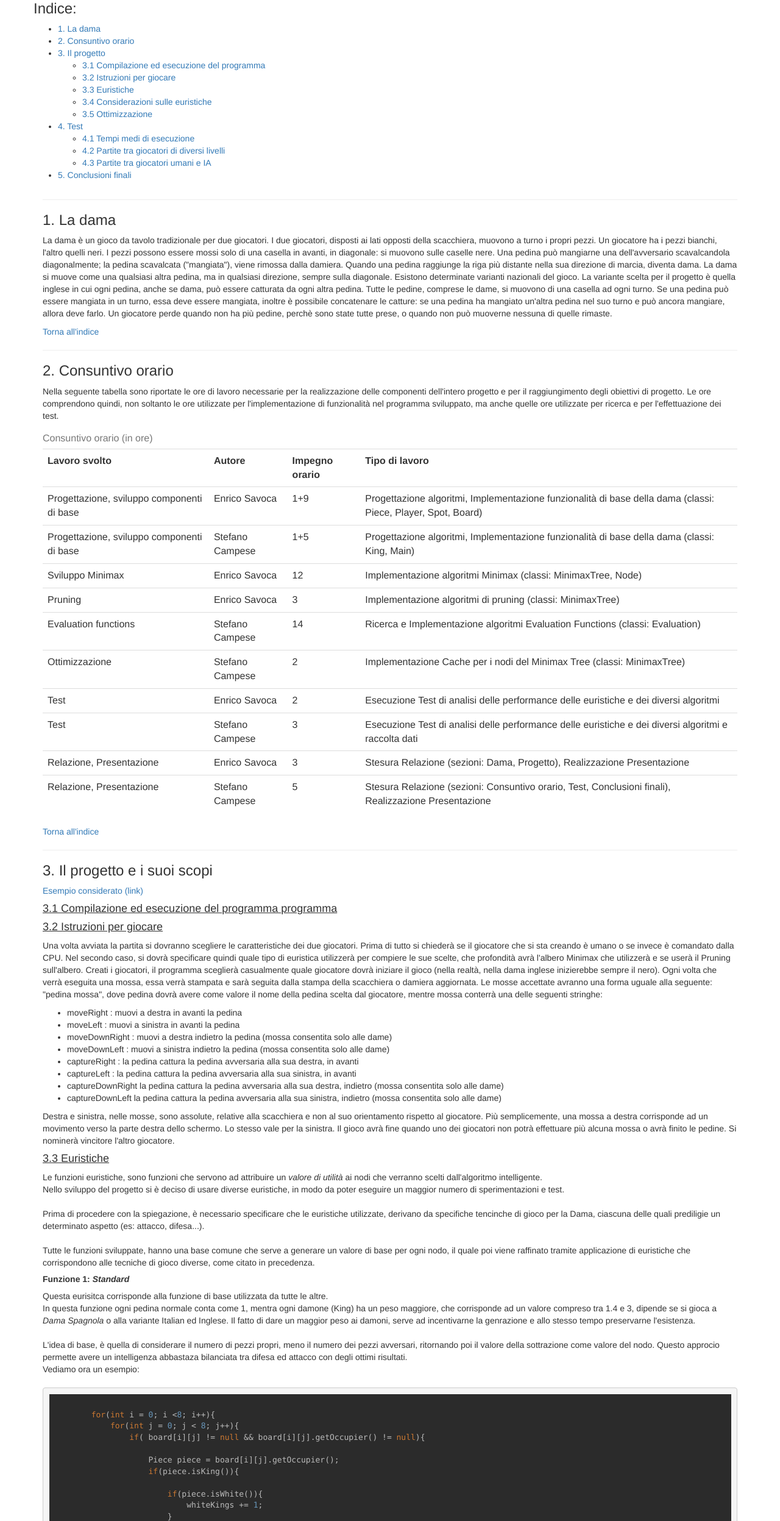
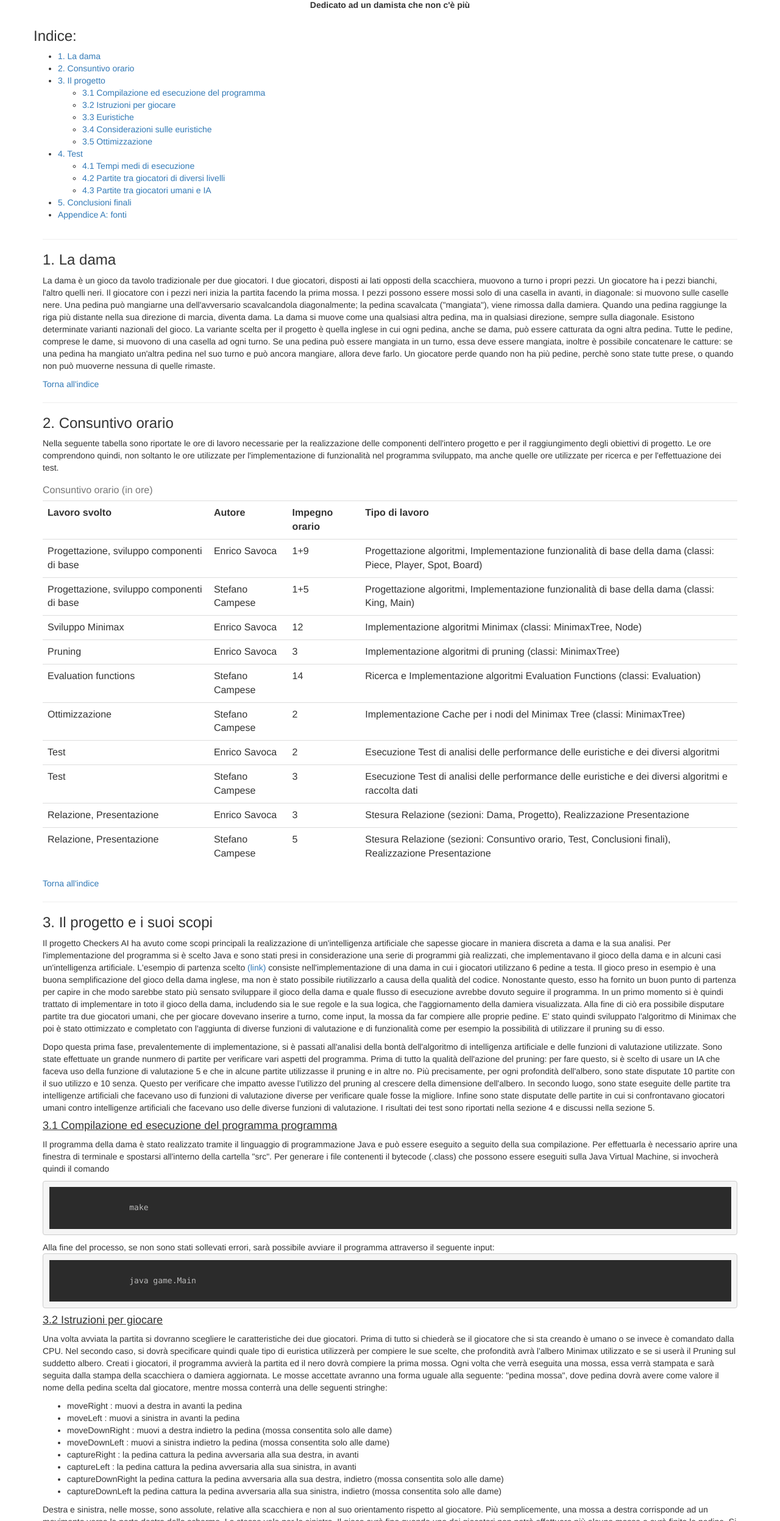
Before and after one commit to sirCamp/CheckersAI, a plain HTML site: page relazione.html in a window 1280 px wide. Shown: the part 149-2644 px from the top of the page at 61% size. Drawn offline with Linux system fonts and the light colour scheme.

Commit message:
update relazione.html update code, fix it add logo unipd to relazione.html

```diff
--- a/css/other.css
+++ b/css/other.css
@@ -5,3 +5,8 @@ h5{
 h4{
     text-decoration: underline;
 }
+
+img#logo{
+    display: block;
+    margin: auto;
+}
--- a/relazione.html
+++ b/relazione.html
@@ -19,6 +19,9 @@
 		<div class="container">
 			<div class="title">
 				<div class="col-sx-12">
+					<img id="logo" src="css/logo.png" alt="logo unipd" />
+				</div>
+				<div class="col-sx-12">
 					<h1 style="text-align:center">
 						Progetto di intelligenza artificiale
 					</h1>
@@ -27,6 +30,11 @@
 					<h2 style="text-align:center">
 						Checkers AI : Checkers Automaton Italo
 					</h2>
+				</div>
+				<div class="col-sx-12">
+					<h5 style="text-align:center">
+						Dedicato ad un damista che non c'è più
+					</h5>
 				</div>
 			</div>
 		</div>
@@ -111,6 +119,11 @@
 				 			5. Conclusioni finali
 				 		</a>
 				 	</li>
+					 <li>
+						 <a href="#fonti">
+							 Appendice A: fonti
+						 </a>
+					 </li>
 				 </ul>
 			</div>
 		</div>
@@ -121,7 +134,7 @@
 			1. La dama
 		</h3>
 		<p>
-			La dama è un gioco da tavolo tradizionale per due giocatori. I due giocatori, disposti ai lati opposti della scacchiera, muovono a turno i propri pezzi. Un giocatore ha i pezzi bianchi, l'altro quelli neri. I pezzi possono essere mossi solo di una casella in avanti, in diagonale: si muovono sulle caselle nere. Una pedina può mangiarne una dell'avversario scavalcandola diagonalmente; la pedina scavalcata ("mangiata"), viene rimossa dalla damiera. Quando una pedina raggiunge la riga più distante nella sua direzione di marcia, diventa dama. La dama si muove come una qualsiasi altra pedina, ma in qualsiasi direzione, sempre sulla diagonale. Esistono determinate varianti nazionali del gioco. La variante scelta per il progetto è quella inglese in cui ogni pedina, anche se dama, può essere catturata da ogni altra pedina. Tutte le pedine, comprese le dame, si muovono di una casella ad ogni turno. Se una pedina può essere mangiata in un turno, essa deve essere mangiata, inoltre è possibile concatenare le catture: se una pedina ha mangiato un'altra pedina nel suo turno e può ancora mangiare, allora deve farlo. Un giocatore perde quando non ha più pedine, perchè sono state tutte prese, o quando non può muoverne nessuna di quelle rimaste.
+			La dama è un gioco da tavolo tradizionale per due giocatori. I due giocatori, disposti ai lati opposti della scacchiera, muovono a turno i propri pezzi. Un giocatore ha i pezzi bianchi, l'altro quelli neri. Il giocatore con i pezzi neri inizia la partita facendo la prima mossa. I pezzi possono essere mossi solo di una casella in avanti, in diagonale: si muovono sulle caselle nere. Una pedina può mangiarne una dell'avversario scavalcandola diagonalmente; la pedina scavalcata ("mangiata"), viene rimossa dalla damiera. Quando una pedina raggiunge la riga più distante nella sua direzione di marcia, diventa dama. La dama si muove come una qualsiasi altra pedina, ma in qualsiasi direzione, sempre sulla diagonale. Esistono determinate varianti nazionali del gioco. La variante scelta per il progetto è quella inglese in cui ogni pedina, anche se dama, può essere catturata da ogni altra pedina. Tutte le pedine, comprese le dame, si muovono di una casella ad ogni turno. Se una pedina può essere mangiata in un turno, essa deve essere mangiata, inoltre è possibile concatenare le catture: se una pedina ha mangiato un'altra pedina nel suo turno e può ancora mangiare, allora deve farlo. Un giocatore perde quando non ha più pedine, perchè sono state tutte prese, o quando non può muoverne nessuna di quelle rimaste.
 		</p>
 		<a href="#menu">
 			Torna all'indice
@@ -303,19 +316,50 @@
 			3. Il progetto e i suoi scopi
 		</h3>
 		<p>
+			Il progetto <span lang="en">Checkers AI</span> ha avuto come scopi principali la realizzazione di un'intelligenza artificiale che sapesse giocare in maniera discreta a dama e la sua analisi.
+			Per l'implementazione del programma si è scelto Java e sono stati presi in considerazione una serie di programmi già realizzati, che implementavano il gioco della dama
+			e in alcuni casi un'intelligenza artificiale. L'esempio di partenza scelto
 			<a href="https://github.com/khaledalissa/simple-checkers">
-				Esempio considerato (link)
+		 	(link)
 			</a>
+			consiste nell'implementazione di una dama in cui i giocatori utilizzano 6 pedine a testa. Il gioco preso in esempio è una buona semplificazione del gioco della dama inglese, ma non è stato possibile
+			riutilizzarlo a causa della qualità del codice. Nonostante questo, esso ha fornito un buon punto di partenza per capire in che modo sarebbe stato più sensato sviluppare il gioco della dama e
+			quale flusso di esecuzione avrebbe dovuto seguire il programma. In un primo momento si è quindi trattato di implementare in toto il gioco della dama, includendo sia le sue regole e la sua logica, che
+			l'aggiornamento della damiera visualizzata. Alla fine di ciò era possibile disputare partite tra due giocatori umani, che per giocare dovevano inserire a turno, come input, la mossa da far
+			compiere alle proprie pedine. E' stato quindi sviluppato l'algoritmo di Minimax che poi è stato ottimizzato e completato con l'aggiunta di diverse funzioni di valutazione e di funzionalità come
+			per esempio la possibilità di utilizzare il <span lang="en">pruning</span> su di esso.
+		</p>
+		<p>
+			Dopo questa prima fase, prevalentemente di implementazione, si è passati all'analisi della bontà dell'algoritmo di intelligenza artificiale e delle funzioni di valutazione utilizzate.
+			Sono state effettuate un grande nunmero di partite per verificare vari aspetti del programma. Prima di tutto la qualità dell'azione del <span lang="en">pruning</span>: per fare questo, si è scelto di usare
+			un IA che faceva uso della funzione di valutazione 5 e che in alcune partite utilizzasse il <span lang="en">pruning</span> e in altre no. Più precisamente, per ogni profondità dell'albero,
+			sono state disputate 10 partite con il suo utilizzo e 10 senza. Questo per verificare che impatto avesse l'utilizzo del <span lang="en">pruning</span> al crescere della dimensione
+			dell'albero.
+			In secondo luogo, sono state eseguite delle partite tra intelligenze artificiali che facevano uso di funzioni di valutazione diverse per verificare quale fosse la migliore.
+			Infine sono state disputate delle partite in cui si confrontavano giocatori umani contro intelligenze artificiali che facevano uso delle diverse funzioni di valutazione.
+			I risultati dei test sono riportati nella sezione 4 e discussi nella sezione 5.
 		</p>
 		<h4 id="compilazEsecuz">
 			3.1 Compilazione ed esecuzione del programma programma
 		</h4>
+		<p>
+		Il programma della dama è stato realizzato tramite il linguaggio di programmazione Java e può essere eseguito a seguito della sua compilazione. Per effettuarla è necessario aprire una finestra di terminale e spostarsi all'interno della cartella "src".
+		Per generare i file contenenti il bytecode (.class) che possono essere eseguiti sulla Java Virtual Machine, si invocherà quindi il comando
+		<pre class="java"><code>
+		make
+		</code></pre>
+		Alla fine del processo, se non sono stati sollevati errori, sarà possibile avviare il programma attraverso il seguente input:
+		<pre class="java"><code>
+		java game.Main
+		</code></pre>
+		</p>
 		<h4 id="istruzioni">
 			3.2 Istruzioni per giocare
 		</h4>
 		<p>
 			Una volta avviata la partita si dovranno scegliere le caratteristiche dei due giocatori. Prima di tutto si chiederà se il giocatore che si sta creando è umano o
-			se invece è comandato dalla CPU. Nel secondo caso, si dovrà specificare quindi quale tipo di euristica utilizzerà per compiere le sue scelte, che profondità avrà l'albero Minimax che utilizzerà e se userà il Pruning sull'albero. Creati i giocatori, il programma sceglierà casualmente quale giocatore dovrà iniziare il gioco (nella realtà, nella dama inglese inizierebbe sempre il nero).
+			se invece è comandato dalla CPU. Nel secondo caso, si dovrà specificare quindi quale tipo di euristica utilizzerà per compiere le sue scelte,
+			che profondità avrà l'albero Minimax utilizzato e se si userà il Pruning sul suddetto albero. Creati i giocatori, il programma avvierà la partita ed il nero dovrà compiere la prima mossa.
 			Ogni volta che verrà eseguita una mossa, essa verrà stampata e sarà seguita dalla stampa della scacchiera o damiera aggiornata.
 			Le mosse accettate avranno una forma uguale alla seguente: "pedina mossa", dove pedina dovrà avere come valore il nome della pedina scelta dal giocatore, mentre mossa conterrà una delle seguenti stringhe:
 			<ul>
@@ -1289,6 +1333,26 @@
 		</a>
 		<hr>
 	</section>
+	<section id="fonti">
+		<h3>
+			Appendice A: fonti
+		</h3>
+		<p>
+			<ul>
+				<li>
+					L'implementazione della dama presa come punto di partenza:
+					<a href="https://github.com/khaledalissa/simple-checkers">
+					https://github.com/khaledalissa/simple-checkers
+					</a>
+
+				</li>
+			</ul>
+		</p>
+		<a href="#menu">
+			Torna all'indice
+		</a>
+		<hr>
+	</section>
 	</main>
 	</body>
 </html>
```
Also changed, not shown: 1 other file.
